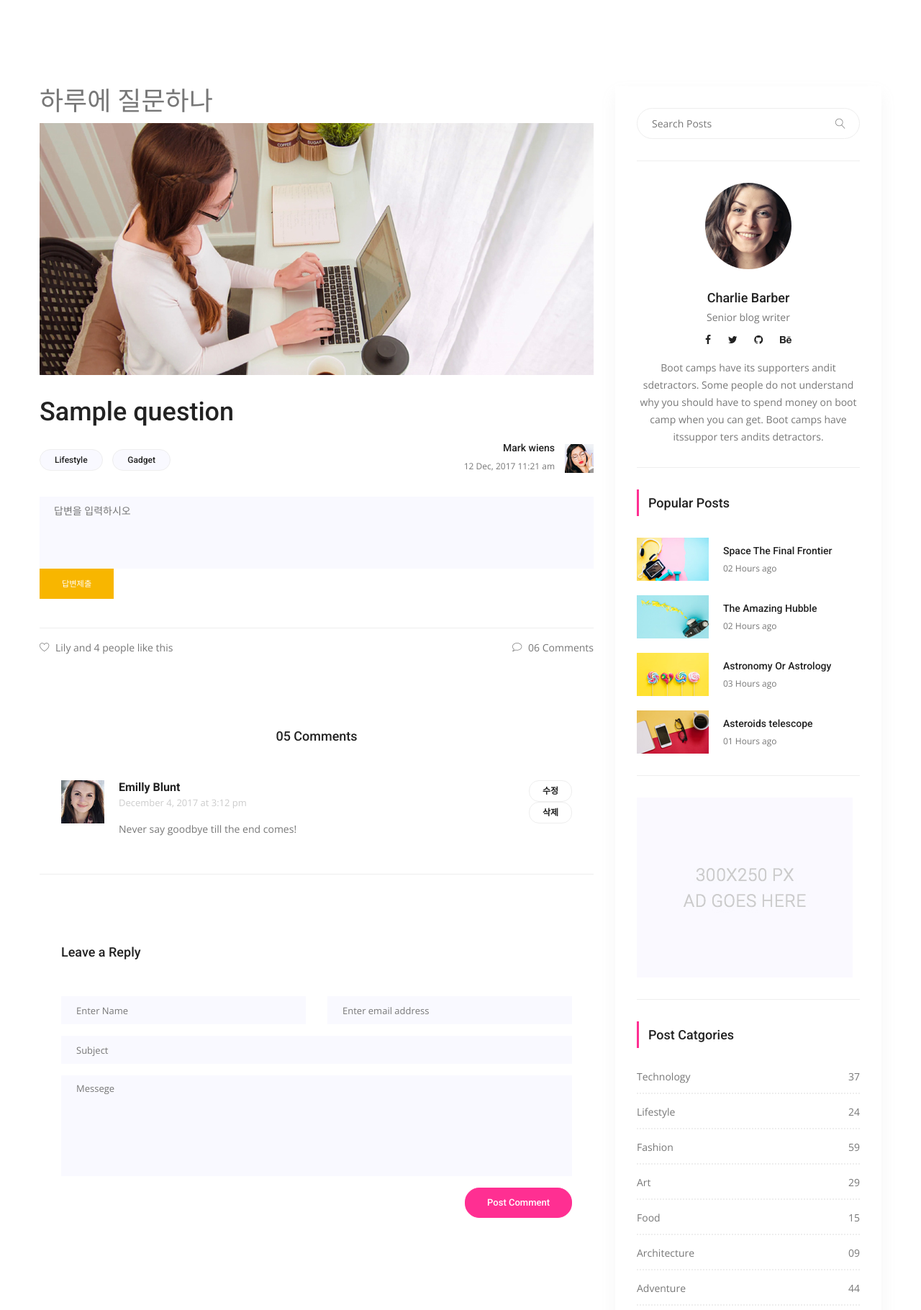
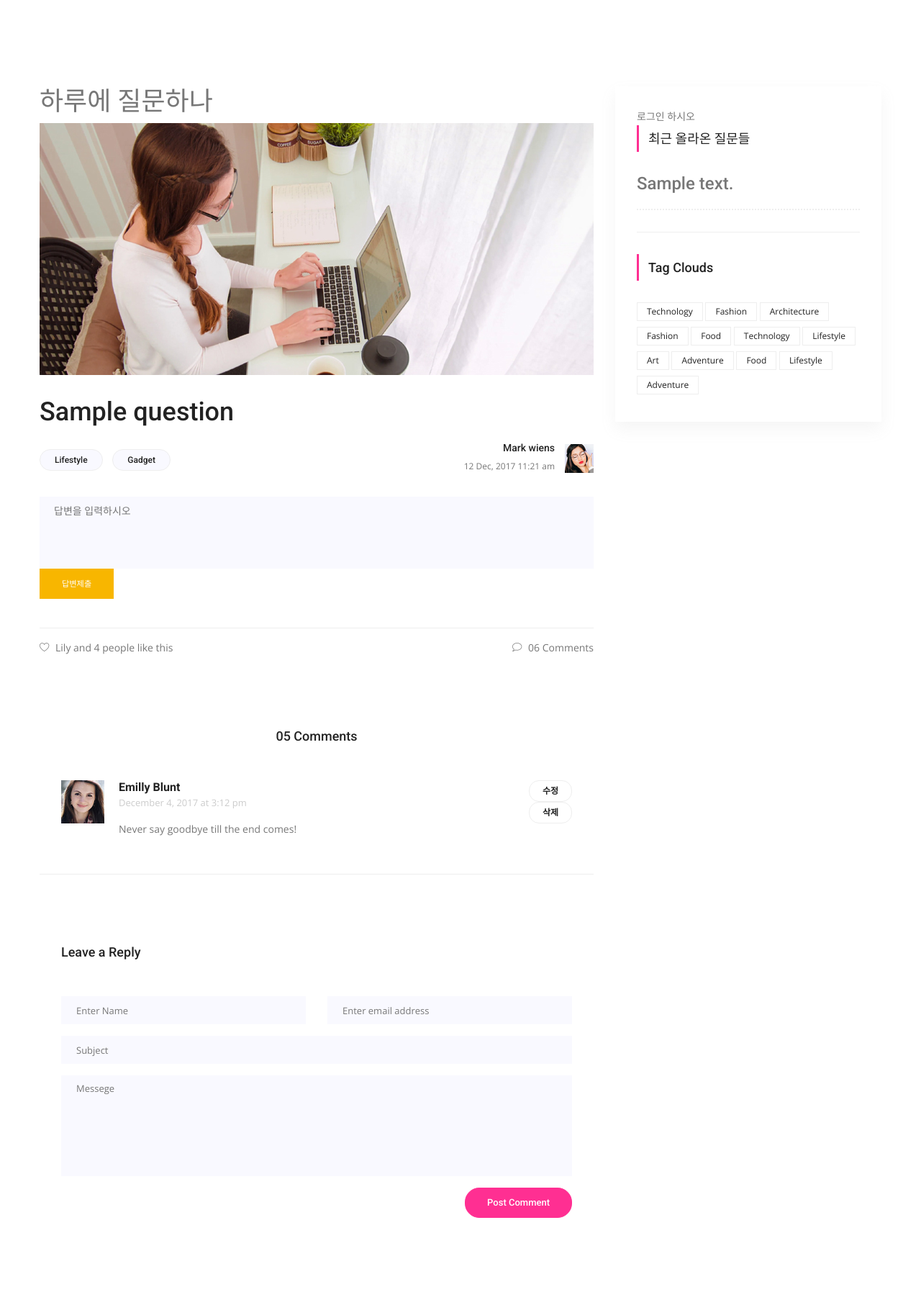
Before and after one commit to gmldbd94/dongduk_study, a Django app: template question/templates/question/post.html in a window 1280 px wide. Shown: the part 510-2330 px from the top of the page at 72% size. Run offline with Django 3.2, Linux system fonts and the light colour scheme; the template is opened without the code that fills it: most values are stand-ins (such as "Sample title", 1, 10 or a date in 2020); parts of the project's set-up code (start-up, migrations or seed data) failed here and were passed over; some libraries are stand-ins or nearby versions.

Commit message:
미완성 휴ㅠ

```diff
--- a/dongduk_study/settings.py
+++ b/dongduk_study/settings.py
@@ -97,7 +97,7 @@
     {
         'NAME': 'django.contrib.auth.password_validation.CommonPasswordValidator',
     },
-    {
+    {s
         'NAME': 'django.contrib.auth.password_validation.NumericPasswordValidator',
     },
 ]
@@ -128,3 +128,6 @@
 # static 파일들이 어디로 모일것인 지.
 # 최상위 폴더 안에 static 새로 생성
 STATIC_URL = '/static/'
+
+# abstractuser 사용하기 위한 api
+AUTH_USER_MODEL = "question.User"
--- a/question/templates/question/allpost.html
+++ b/question/templates/question/allpost.html
@@ -49,12 +49,11 @@
 		                    </nav>
                         </div>
                     </div>
-                    {% include 'profile.html' %}
+                    {% load profile %}
+                    {% recently_post %}
                 </div>
             </div>
         </section>
 <h1>다른 사람들은 어떤 답변을 했을까 ?.?</h1>
 
-
-
 {% endblock %}
--- a/question/templates/question/comment_form.html
+++ b/question/templates/question/comment_form.html
@@ -1,6 +1,6 @@
 <div class="comment-form">
     <h4>Leave a Reply</h4>
-    <form>
+    <form action='comment_create' method="POST">
         <div class="form-group form-inline">
           <div class="form-group col-lg-6 col-md-6 name">
             <input type="text" class="form-control" id="name" placeholder="Enter Name" onfocus="this.placeholder = ''" onblur="this.placeholder = 'Enter Name'">
--- a/question/templates/question/mypage.html
+++ b/question/templates/question/mypage.html
@@ -5,7 +5,7 @@
         <div class="blog_right_sidebar">
             <aside class="single_sidebar_widget author_widget">
                 <img style="height:300px" class="author_img rounded-circle" src={% static 'home/img/lion3.jpeg' %} alt="">
-                <h4>Charlie Barber</h4>
+                <h4>{{ requeset.user }}</h4>
                 <p>Senior blog writer</p>
                 <div class="social_icon">
                     <a href="#"><i class="fa fa-facebook"></i></a>
--- a/question/urls.py
+++ b/question/urls.py
@@ -6,11 +6,15 @@
     path('mypage/', views.mypage, name='mypage'),
     path('main/', views.main, name='main'),
     path('allpost/', views.allpost, name='allpost'),
-    path('post/', views.post, name='post'),
+    path('post', views.post, name='post'),
     path('login/',views.login,name='login'),
     path('signup/',views.signup,name='signup'),
     path('create/',views.create,name='create'),
     path('logout/', views.logout, name='logout'),
     path('', views.allpost, name='allpost'),
 
+    #댓글 기능
+    path('<int:post_id>/comments', views.comments, name='comments'),
+    path('<int:post_id>/comments/<int:comment_id>/delete', views.commnet_delete, name='comment_delete'),
+    path('<int:post_id>/comments/<int:comment_id>/edit', views.commnet_update, name='comment_update'),
 ]
--- a/templates/profile.html
+++ b/templates/profile.html
@@ -1,108 +1,43 @@
 <div class="col-lg-4">
     <div class="blog_right_sidebar">
-        <aside class="single_sidebar_widget search_widget">
-            <div class="input-group">
-                <input type="text" class="form-control" placeholder="Search Posts">
-                <span class="input-group-btn">
-                    <button class="btn btn-default" type="button"><i class="lnr lnr-magnifier"></i></button>
-                </span>
-            </div><!-- /input-group -->
-            <div class="br"></div>
-        </aside>
+        {% if request.user.is_anonymous%}
+            로그인 하시오
+
+        {% else %}
+            {% load static %}
             <aside class="single_sidebar_widget author_widget">
-            <img class="author_img rounded-circle" src="img/blog/author.png" alt="">
-            <h4>Charlie Barber</h4>
+            <img class="author_img rounded-circle" src={{ request.user.profile_image }} alt="">
+            <h4>{{ request.user.username }}</h4>
             <p>Senior blog writer</p>
-            <div class="social_icon">
-                <a href="#"><i class="fa fa-facebook"></i></a>
-                <a href="#"><i class="fa fa-twitter"></i></a>
-                <a href="#"><i class="fa fa-github"></i></a>
-                <a href="#"><i class="fa fa-behance"></i></a>
-            </div>
-            <p>Boot camps have its supporters andit sdetractors. Some people do not understand why you should have to spend money on boot camp when you can get. Boot camps have itssuppor ters andits detractors.</p>
+            <p>{{ requeest.user.bio }}</p>
             <div class="br"></div>
         </aside>
             <aside class="single_sidebar_widget popular_post_widget">
-            <h3 class="widget_title">Popular Posts</h3>
+            <h3 class="widget_title">최근 올라온 답변</h3>
+                {% for post in posts.all %}
                 <div class="media post_item">
                     <img src="img/blog/popular-post/post1.jpg" alt="post">
                     <div class="media-body">
-                    <a href="blog-details.html"><h3>Space The Final Frontier</h3></a>
-                    <p>02 Hours ago</p>
+                        <a href="blog-details.html"><h3>{{ post.question }}</h3></a>
+                        <p>{{ post.answer }}</p>
                     </div>
                 </div>
-            <div class="media post_item">
-                <img src="img/blog/popular-post/post2.jpg" alt="post">
-                <div class="media-body">
-                    <a href="blog-details.html"><h3>The Amazing Hubble</h3></a>
-                    <p>02 Hours ago</p>
-                </div>
-            </div>
-            <div class="media post_item">
-                <img src="img/blog/popular-post/post3.jpg" alt="post">
-                <div class="media-body">
-                    <a href="blog-details.html"><h3>Astronomy Or Astrology</h3></a>
-                    <p>03 Hours ago</p>
-                </div>
-            </div>
-            <div class="media post_item">
-                <img src="img/blog/popular-post/post4.jpg" alt="post">
-                <div class="media-body">
-                    <a href="blog-details.html"><h3>Asteroids telescope</h3></a>
-                    <p>01 Hours ago</p>
-                </div>
-            </div>
+                {% endfor %}
             <div class="br"></div>
         </aside>
-        <aside class="single_sidebar_widget">
-            <a href="#"><img class="img-fluid" src="img/blog/add.jpg" alt=""></a>
-            <div class="br"></div>
-        </aside>
+        {% endif %}
         <aside class="single_sidebar_widget post_category_widget">
-            <h4 class="widget_title">Post Catgories</h4>
+            <h4 class="widget_title">최근 올라온 질문들</h4>
             <ul class="list cat-list">
+
+                {% for question in questions.all %}
                 <li>
                     <a href="#" class="d-flex justify-content-between">
-                        <p>Technology</p>
-                        <p>37</p>
+                        <h3>{{ question.content }}</h3>
                     </a>
                 </li>
-                <li>
-                    <a href="#" class="d-flex justify-content-between">
-                        <p>Lifestyle</p>
-                        <p>24</p>
-                    </a>
-                </li>
-                <li>
-                    <a href="#" class="d-flex justify-content-between">
-                        <p>Fashion</p>
-                        <p>59</p>
-                    </a>
-                </li>
-                <li>
-                    <a href="#" class="d-flex justify-content-between">
-                        <p>Art</p>
-                        <p>29</p>
-                    </a>
-                </li>
-                <li>
-                    <a href="#" class="d-flex justify-content-between">
-                        <p>Food</p>
-                        <p>15</p>
-                    </a>
-                </li>
-                <li>
-                    <a href="#" class="d-flex justify-content-between">
-                        <p>Architecture</p>
-                        <p>09</p>
-                    </a>
-                </li>
-                <li>
-                    <a href="#" class="d-flex justify-content-between">
-                        <p>Adventure</p>
-                        <p>44</p>
-                    </a>
-                </li>
+                {% endfor %}
+
             </ul>
             <div class="br"></div>
         </aside>
```
Also changed, not shown: question/admin.py (+14 -2 lines), question/form.py (added, +27 -0 lines), question/models.py (+48 -7 lines), question/templates/question/login.html (+5 -2 lines), question/templatetags/profile.py (added, +13 -0 lines), question/views.py (+27 -2 lines), README.md, db.sqlite3, question/migrations/0001_initial.py, question/templatetags/__init__.py (added), 1 other file. Lines whose indentation alone changed are shown as unchanged.
